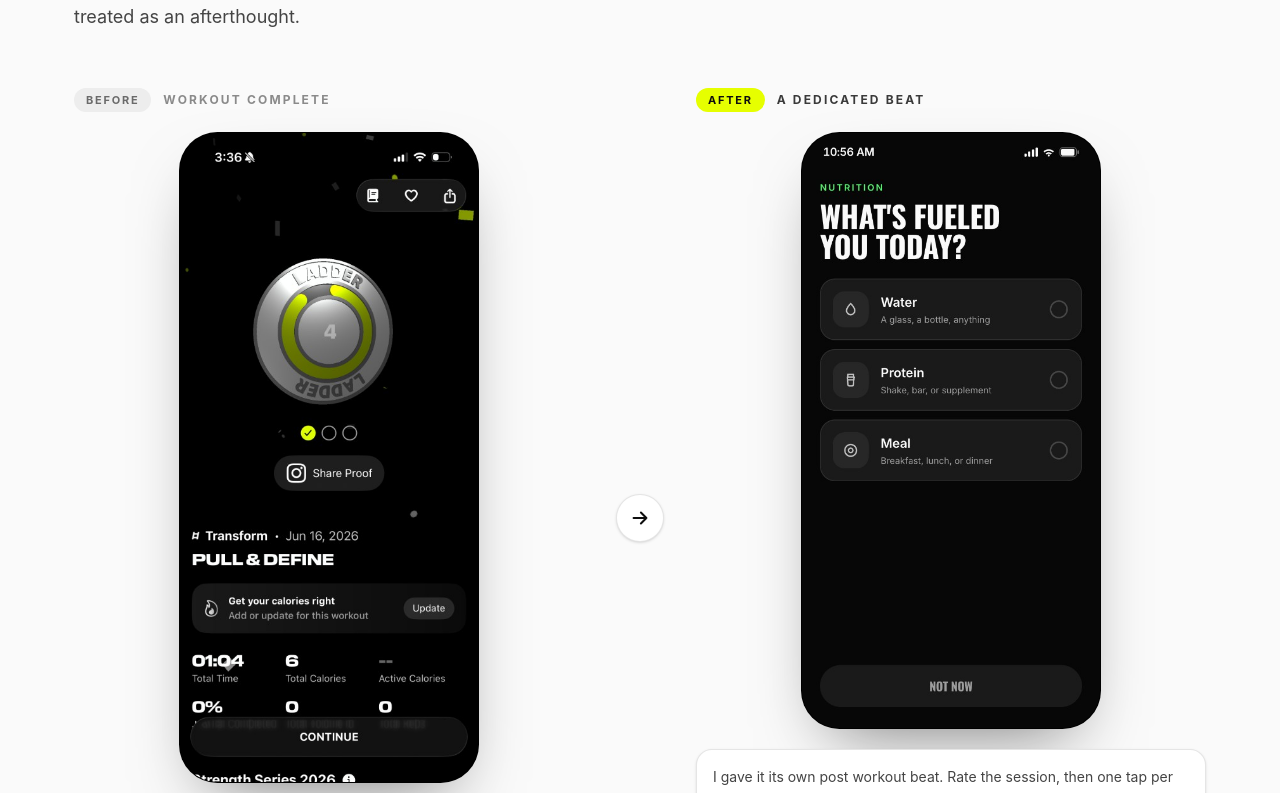
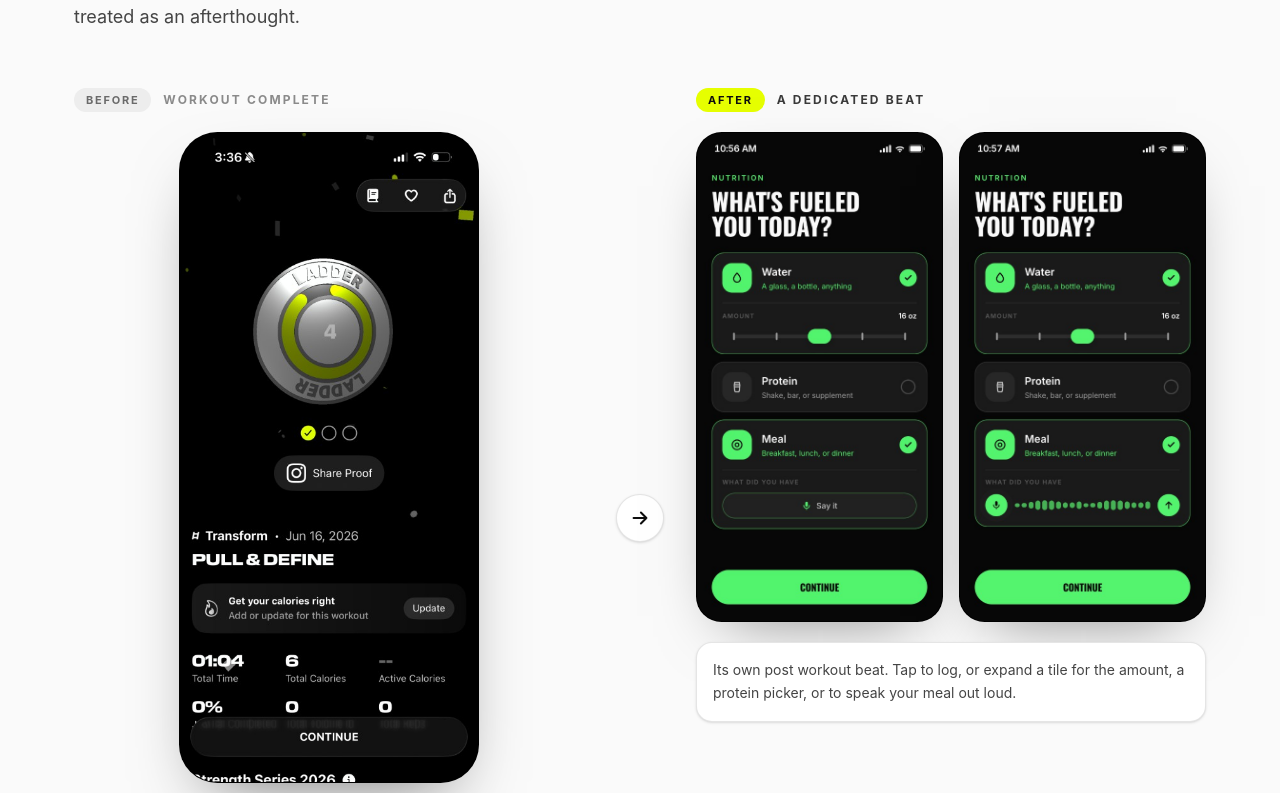
Before and after one commit to rockymedure/ladder-design-exercise, a Next.js app: page /refuel in a window 1280 px wide. Shown: the part 1467-2260 px from the top of the page. Built offline with nearby package versions, Linux system fonts and the light colour scheme.

Commit message:
Refuel: show opened states (a couple) in the goal after column
Co-authored-by: Cursor <cursoragent@cursor.com>

```diff
--- a/src/app/refuel/page.tsx
+++ b/src/app/refuel/page.tsx
@@ -282,22 +282,30 @@ function Goal() {
                   A dedicated beat
                 </span>
               </div>
-              <div className="mx-auto w-full max-w-[300px]">
-                <div className="overflow-hidden rounded-[2.4rem] border border-black/10 bg-black shadow-[0_30px_70px_-30px_rgba(0,0,0,0.55)]">
-                  {/* eslint-disable-next-line @next/next/no-img-element */}
-                  <img
-                    src="/refuel/checkin.png"
-                    alt="The new Refuel check-in screen: What's fueled you today, with Water, Protein, and Meal"
-                    loading="lazy"
-                    className="block h-auto w-full"
-                  />
-                </div>
+              <div className="grid grid-cols-2 gap-3 sm:gap-4">
+                {[
+                  {
+                    src: "/refuel/detail.png",
+                    alt: "Refuel check-in with the water amount slider and meal voice field expanded",
+                  },
+                  {
+                    src: "/refuel/voice.png",
+                    alt: "Speaking a meal into the Refuel check-in, recording live",
+                  },
+                ].map((p) => (
+                  <div
+                    key={p.src}
+                    className="overflow-hidden rounded-[1.6rem] border border-black/10 bg-black shadow-[0_24px_60px_-30px_rgba(0,0,0,0.5)]"
+                  >
+                    {/* eslint-disable-next-line @next/next/no-img-element */}
+                    <img src={p.src} alt={p.alt} loading="lazy" className="block h-auto w-full" />
+                  </div>
+                ))}
               </div>
               <div className="rounded-2xl border border-black/10 bg-white p-4 shadow-sm">
                 <p className="text-[14px] leading-relaxed text-[#444]">
-                  I gave it its own post workout beat. Rate the session, then one
-                  tap per thing you&apos;ve had. Same flow, same design system, with
-                  the room it deserves.
+                  Its own post workout beat. Tap to log, or expand a tile for the
+                  amount, a protein picker, or to speak your meal out loud.
                 </p>
               </div>
             </div>
```
